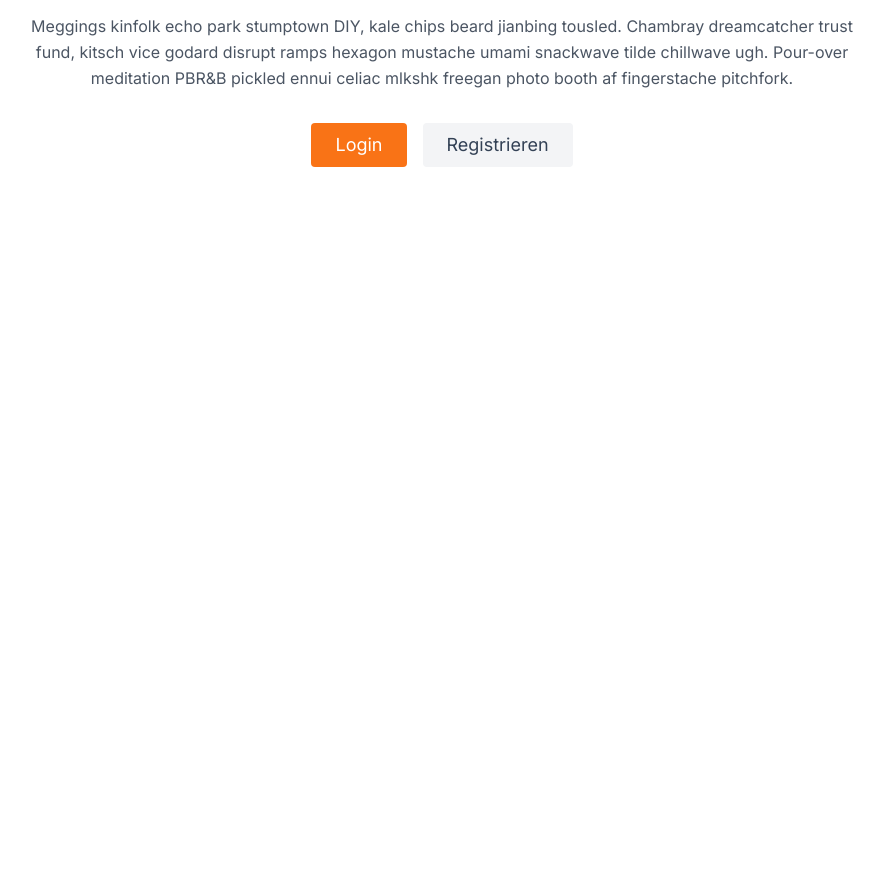
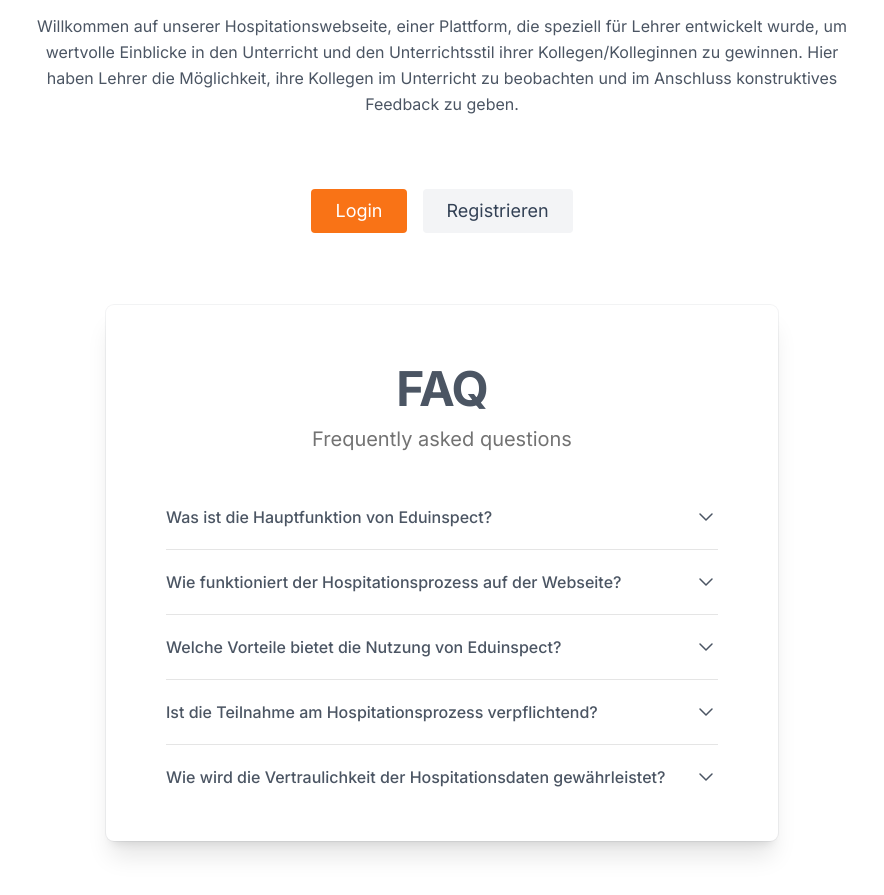
Before and after one commit to eliaskalkhofer/eduinspect, a Next.js app: page / in a window 1280 px wide. Shown: the part 651-1546 px from the top of the page, without its empty margins (198-1082 px from the left). Before the commit the page ends 914 px from the top, so only its background shows below. Built offline with nearby package versions, Linux system fonts and the light colour scheme.

Commit message:
Added FAQ section and customized landing page a bit further

```diff
--- a/app/page.tsx
+++ b/app/page.tsx
@@ -1,5 +1,6 @@
 import Image from "next/image";
 import Link from "next/link";
+import FAQSection from "./ui/landingpage/faq";
 
 export default function Page() {
   return (
@@ -8,9 +9,9 @@ export default function Page() {
     {/* <Image src="{/public/landing_page_image.webp} width={720} height={600} className="lg:w-2/6 md:w-3/6 w-5/6 mb-10 object-cover object-center rounded" alt="Landing Page Picture" /> */}
     <Image src="/landing_page_image.webp" alt="something" height={512} width={512} className="rounded"/>
     <div className="text-center lg:w-2/3 w-full">
-      <h1 className="title-font sm:text-4xl text-3xl mb-4 font-medium text-gray-900">Microdosing synth tattooed vexillologist</h1>
-      <p className="mb-8 leading-relaxed">Meggings kinfolk echo park stumptown DIY, kale chips beard jianbing tousled. Chambray dreamcatcher trust fund, kitsch vice godard disrupt ramps hexagon mustache umami snackwave tilde chillwave ugh. Pour-over meditation PBR&amp;B pickled ennui celiac mlkshk freegan photo booth af fingerstache pitchfork.</p>
-      <div className="flex justify-center">
+      <h1 className="title-font sm:text-4xl text-3xl mb-4 font-medium text-gray-900">Willkommen bei Eduinspect!</h1>
+      <p className="mb-8 leading-relaxed">Willkommen auf unserer Hospitationswebseite, einer Plattform, die speziell für Lehrer entwickelt wurde, um wertvolle Einblicke in den Unterricht und den Unterrichtsstil ihrer Kollegen/Kolleginnen zu gewinnen. Hier haben Lehrer die Möglichkeit, ihre Kollegen im Unterricht zu beobachten und im Anschluss konstruktives Feedback zu geben.</p>
+      <div className="flex justify-center py-10">
         <Link href="/login">
           <button className="inline-flex text-white bg-orange-500 border-0 py-2 px-6 focus:outline-none hover:bg-orange-600 rounded text-lg">
             Login
@@ -22,6 +23,7 @@ export default function Page() {
           </button>
         </Link>
       </div>
+      <FAQSection />
     </div>
   </div>
 </main>
--- /dev/null
+++ b/app/ui/landingpage/faq.tsx
@@ -0,0 +1,89 @@
+'use client';
+
+import React from 'react';
+
+interface FAQProps {
+  question: string;
+  answer: string;
+}
+
+const FAQItem: React.FC<FAQProps> = ({ question, answer }) => {
+  const [isOpen, setIsOpen] = React.useState(false);
+
+  return (
+    <div className="py-5">
+      <details className="group" open={isOpen}>
+        <summary
+          className="flex cursor-pointer list-none items-center justify-between font-medium select-none"
+          onClick={() => setIsOpen(!isOpen)}
+        >
+          <span>{question}</span>
+          <span className="transition group-open:rotate-180">
+            <svg
+              fill="none"
+              height="24"
+              shapeRendering="geometricPrecision"
+              stroke="currentColor"
+              strokeLinecap="round"
+              strokeLinejoin="round"
+              strokeWidth="1.5"
+              viewBox="0 0 24 24"
+              width="24"
+            >
+              <path d="M6 9l6 6 6-6"></path>
+            </svg>
+          </span>
+        </summary>
+        <p className={`group-open:animate-fadeIn mt-3 text-neutral-600 text-justify select-none`}>{answer}</p>
+      </details>
+    </div>
+  );
+};
+
+const FAQSection: React.FC = () => {
+  const faqs: FAQProps[] = [
+    {
+      question: 'Was ist die Hauptfunktion von Eduinspect?',
+      answer:
+        'Die Hospitationswebseite bietet Lehrern die Möglichkeit, ihre Kollegen im Unterricht zu beobachten und anschließend konstruktives Feedback zu geben. Dies fördert einen offenen Austausch von Lehrmethoden und trägt zur kontinuierlichen Verbesserung der Unterrichtsqualität bei.',
+    },
+    {
+      question: 'Wie funktioniert der Hospitationsprozess auf der Webseite?',
+      answer:
+        'Als Lehrer:in kann man eine Hospitation anbieten, die andere Lehrer:innen annehmen können bzw. kann man auch die bereits angebotenen Hospitationsangebote der Kollegen/Kolleginnen akzeptieren. Nach Abschluss der Stunde kann zu der eigenen Stunde das Feedback des Kollegen/der Kollegin unter Eingang eingesehen werden oder ein optionales Feedback zu der Unterrichtsstunde des besuchten Kollegen/der besuchten Kollegin unter Feedback angegeben werden.',
+    },
+    {
+      question: 'Welche Vorteile bietet die Nutzung von Eduinspect?',
+      answer:
+        'Durch das Hospitieren können Lehrer ihre pädagogischen Fähigkeiten erweitern, von unterschiedlichen Unterrichtsstilen lernen und die Zusammenarbeit in der Lehrergemeinschaft stärken. Der Austausch von Feedback fördert die berufliche Weiterentwicklung und schafft eine unterstützende Lehrer-Community.',
+    },
+    {
+      question: 'Ist die Teilnahme am Hospitationsprozess verpflichtend?',
+      answer:
+        'Nein, die Teilnahme am Hospitationsprozess ist freiwillig. Lehrer können selbst entscheiden, ob sie hospitieren möchten oder nicht. Die Webseite bietet eine flexible Plattform, die darauf abzielt, professionelle Weiterbildung im Kollegium zu fördern, ohne Verpflichtungen einzugehen.',
+    },
+    {
+      question: 'Wie wird die Vertraulichkeit der Hospitationsdaten gewährleistet?',
+      answer:
+        'Datenschutz hat höchste Priorität. Alle Hospitationsdaten und Feedback-Gespräche werden in einer geschützten Umgebung gehandhabt, um sicherzustellen, dass der Austausch vertraulich und förderlich für die berufliche Entwicklung ist.',
+    },
+  ];
+
+  return (
+    <div className="relative w-full bg-white px-6 pt-10 pb-8 mt-8 shadow-xl ring-1 ring-gray-900/5 sm:mx-auto sm:max-w-2xl sm:rounded-lg sm:px-10">
+      <div className="mx-auto px-5">
+        <div className="flex flex-col items-center">
+          <h2 className="mt-5 text-center text-3xl font-bold tracking-tight md:text-5xl">FAQ</h2>
+          <p className="mt-3 text-lg text-neutral-500 md:text-xl">Frequently asked questions</p>
+        </div>
+        <div className="mx-auto mt-8 grid max-w-xl divide-y divide-neutral-200">
+          {faqs.map((faq, index) => (
+            <FAQItem key={index} question={faq.question} answer={faq.answer} />
+          ))}
+        </div>
+      </div>
+    </div>
+  );
+};
+
+export default FAQSection;
```
